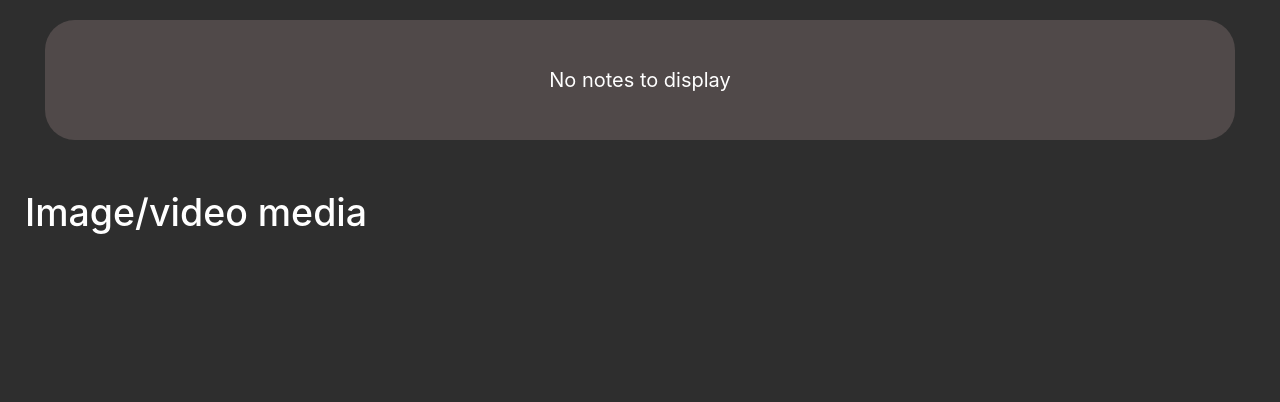
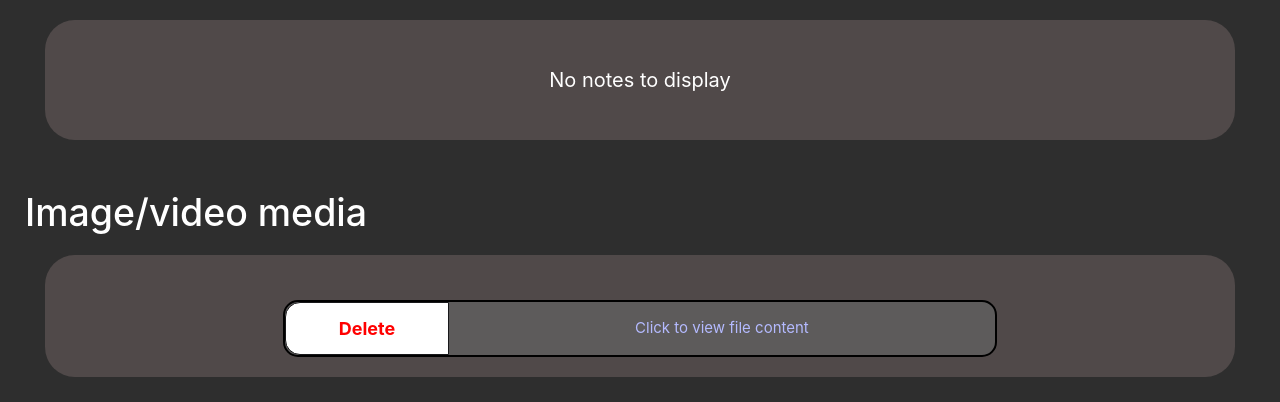
Before and after one commit to eshaanganesh2/Tripops, a Node server app: template views/my_journal.ejs in a window 1280 px wide. Shown: the part 653-1055 px from the top of the page. Before the commit the page ends 887 px from the top, so only its background shows below. Run offline with Node 20, Linux system fonts and the light colour scheme; the template is opened without the code that fills it: most values are stand-ins (such as "Sample title", 1, 10 or a date in 2020); some libraries are stand-ins or nearby versions.

Commit message:
View file displays saved images as well as content for other file formats

```diff
--- a/views/my_journal.ejs
+++ b/views/my_journal.ejs
@@ -223,8 +223,15 @@
         user-select: none;
         -webkit-user-select: none;
         touch-action: manipulation;
+        height: 100%;
+        width: 100%;
+        border-top-left-radius: 15px;
+        border-bottom-left-radius: 15px;
         }
 
+        img{
+            width: 100%;
+        }
         .delete_button span:first-child {
         position: relative;
         transition: color 600ms cubic-bezier(0.48, 0, 0.12, 1);
@@ -281,6 +288,30 @@
             align-items: center;
         }
 
+        .container_media{
+            margin: 20px;
+            /* width: 100%; */
+            background-color: #504949;
+            border-radius: 30px;
+            padding-top: 20px;
+            padding-bottom: 20px;
+        }
+
+        .right_media{
+            width: 100%;
+            height: 100%;
+            margin: auto;
+            display: flex;
+            flex-direction: column;
+        }
+
+        a{
+            color:#b4baff;
+        }
+
+        a:hover{
+            color:#d1d5fd ;
+        }
     </style>
 </head>
 
@@ -311,7 +342,7 @@
     </div>
 
     <div class="container2">
-        <form action="/my_journal_media" method="POST" >
+        <form action="/my_journal_media" method="POST" enctype="multipart/form-data" >
             <div>
                 <label for="image" ><h1>Image/Video</h1></label><br>
                 <input type="file" id="image"
@@ -334,6 +365,31 @@
         </div>
         <div class="media_images_videos">
             <h1 class="image_video_title">Image/video media</h1>
+            <div class="container_media">
+                <% if(files){ %>
+                    <%  files.forEach(function(file){ %>
+                        <div class="note">
+                            <div class="left">
+                                <button class="delete_button">
+                                    <span style="color: red; font-size: large; font-weight: bold;">Delete</span>
+                                    <span><i class="w3-xxlarge fa fa-trash"></i></span>
+                                </button>
+                            </div>
+                            <% if(file.isImage){ %>
+                                <div class="right_media">
+                                    <img src="image/<%=file.filename%>">
+                                </div>
+                            <% }else{ %>
+                                <div class="right_media">
+                                    <a href="file/<%=file.filename%>" style="display:flex;justify-content:center;">Click to view file content</a>
+                                </div>
+                            <% } %>
+                        </div>
+                    <%  }) %>
+                    <% } else{ %>
+                    <div class="note_empty "style="padding-bottom: 25px; font-size: 20px;">No media to display</div>
+                    <% } %>
+            </div>
         </div>
     </div>
 </body>
```
